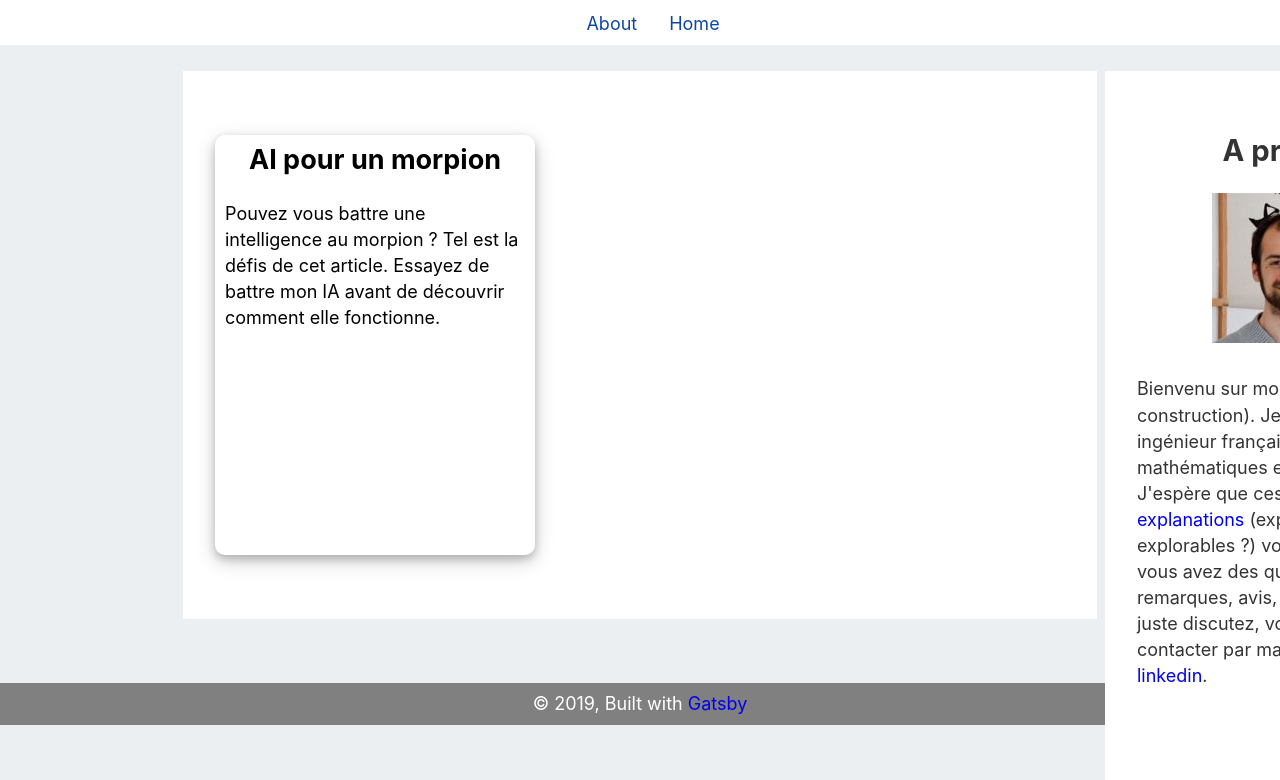
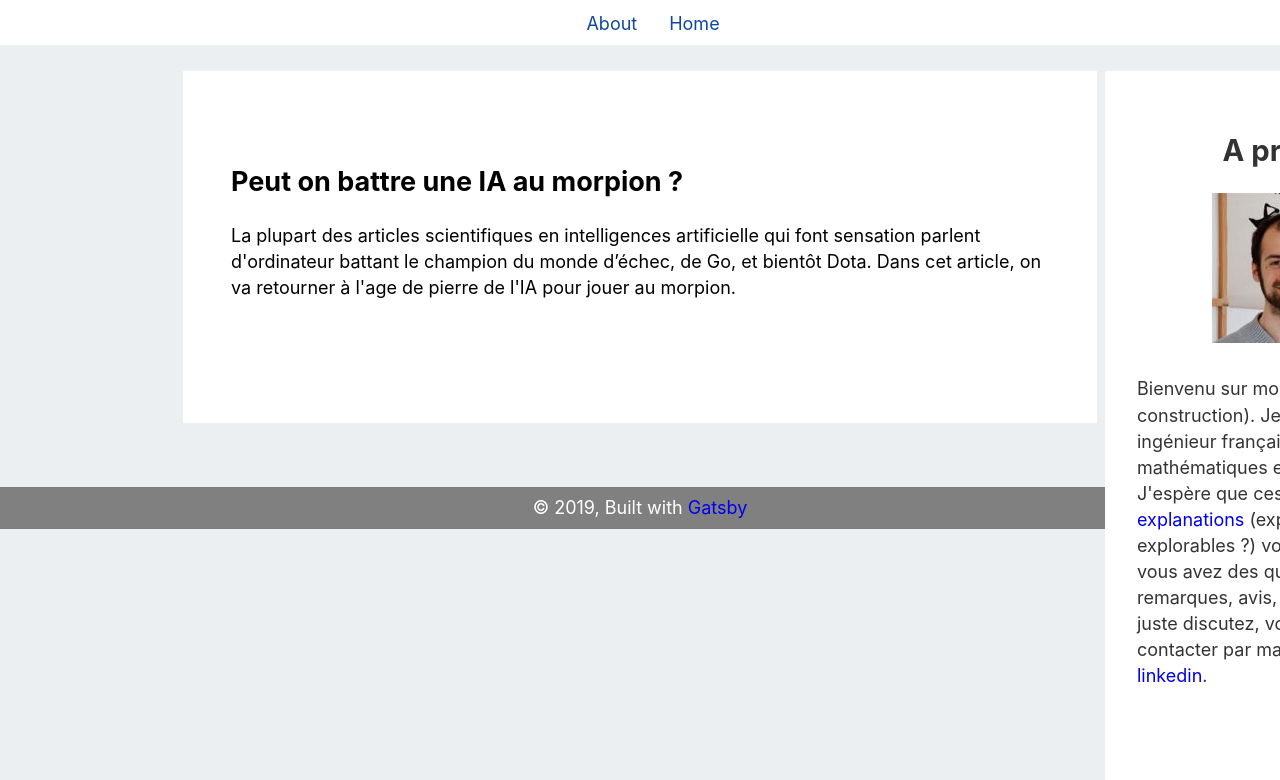
Before and after one commit to alexfauquette/aMathJourney, a Gatsby site: page /fr in a window 1280 px wide. Shown: the part 89-869 px from the top of the page. Built offline with nearby package versions, Linux system fonts and the light colour scheme; Gatsby itself is replaced by a stand-in of ours.

Commit message:
redesign article presentation

```diff
--- a/src/components/ArticleCard/style.module.scss
+++ b/src/components/ArticleCard/style.module.scss
@@ -1,12 +1,12 @@
 .root {
-  background-color: white;
   color: black;
-  width: 300px;
-  height: 400px;
-  padding: 10px;
-  border-radius: 10px;
-  box-shadow: 0 4px 8px 0 rgba(0, 0, 0, 0.2), 0 6px 20px 0 rgba(0, 0, 0, 0.19);
-  transition: transform 0.5s;
+  height: max-content;
+  padding: 32px 16px;
+  transition: box-shadow 0.1s;
+  text-align: left;
+  &:hover {
+    box-shadow: 4px 4px 5px 4px rgba(0, 0, 0, 0.2);
+  }
   h2 {
     font-size: 150%;
   }
@@ -14,7 +14,3 @@
     font-size: 100%;
   }
 }
-
-.root:hover{
-  transform: translate(0px,-5px);// scale(1.01);
-}
--- a/src/pages/fr.js
+++ b/src/pages/fr.js
@@ -9,8 +9,11 @@ const IndexPage = () => (
     <SEO title="Accueil" />
     <ArticleCard
       articleLocation="/tic-tac-toe/fr"
-      title="AI pour un morpion"
-      description="Pouvez vous battre une intelligence au morpion ? Tel est la défis de cet article. Essayez de battre mon IA avant de découvrir comment elle fonctionne."
+      title="Peut on battre une IA au morpion ?"
+      description="La plupart des articles scientifiques en intelligences artificielle qui
+      font sensation parlent d'ordinateur battant le champion du monde d’échec,
+      de Go, et bientôt Dota. Dans cet article, on va retourner à l'age de
+      pierre de l'IA pour jouer au morpion."
     />
   </Layout>
 )
```
Also changed, not shown: src/pages/index.js (+5 -2 lines).
